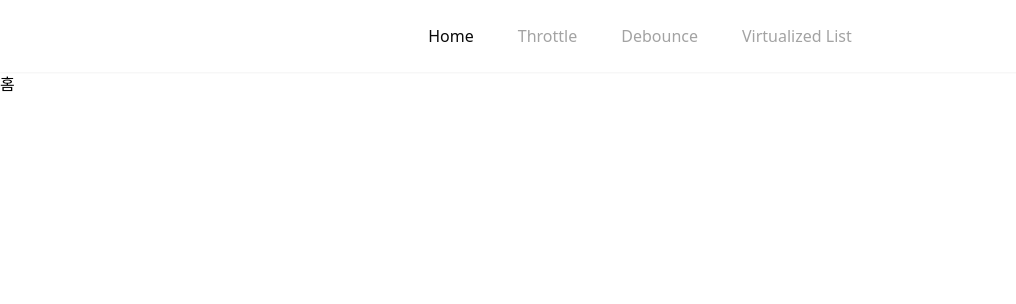
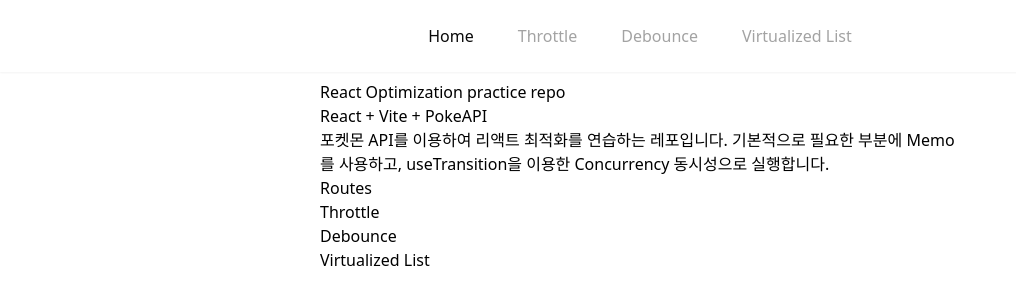
Before and after one commit to lurgi/react-optimization-practice, a React (Vite) app: page / in a window 1280 px wide. Shown: the top 304 px of the page, without its empty margins (0-1016 px from the left). Built offline with nearby package versions, Linux system fonts and the light colour scheme.

Commit message:
feat(Home): Reacr-markdown 렌더

```diff
--- a/package.json
+++ b/package.json
@@ -10,12 +10,15 @@
     "preview": "vite preview"
   },
   "dependencies": {
+    "express": "^4.18.2",
     "react": "^18.2.0",
     "react-dom": "^18.2.0",
+    "react-markdown": "^9.0.1",
     "react-router-dom": "^6.21.1",
     "tailwind-merge": "^2.2.0"
   },
   "devDependencies": {
+    "@types/express": "^4.17.21",
     "@types/react": "^18.2.43",
     "@types/react-dom": "^18.2.17",
     "@typescript-eslint/eslint-plugin": "^6.14.0",
--- a/src/App.tsx
+++ b/src/App.tsx
@@ -11,12 +11,14 @@
   return (
     <BrowserRouter>
       <Header />
+      <main className="py-2 flex flex-col items-center">
         <Routes>
           <Route path="/" element={<Home />} />
           <Route path="/throttle" element={<Throttle />} />
           <Route path="/debounce" element={<Debounce />} />
           <Route path="/virtualized-list" element={<VirtualizedList />} />
         </Routes>
+      </main>
     </BrowserRouter>
   );
 }
--- a/src/routes/Home.tsx
+++ b/src/routes/Home.tsx
@@ -1,5 +1,26 @@
+import ReactMarkdown from "react-markdown";
+
+const readmeContent = `# React Optimization practice repo
+
+## React + Vite + PokeAPI
+
+포켓몬 API를 이용하여 리액트 최적화를 연습하는 레포입니다.
+기본적으로 필요한 부분에 Memo를 사용하고, useTransition을 이용한 Concurrency 동시성으로 실행합니다.
+
+## Routes
+
+### Throttle
+
+### Debounce
+
+### Virtualized List`;
+
 const Home = () => {
-  return <div>홈</div>;
+  return (
+    <div className="mx-10 sm:w-[640px]">
+      <ReactMarkdown>{readmeContent}</ReactMarkdown>
+    </div>
+  );
 };
 
 export default Home;
```
Also changed, not shown: .eslintrc.cjs, 2 other files (tests, documents, lock files or other folders). Lines whose indentation alone changed are shown as unchanged.
